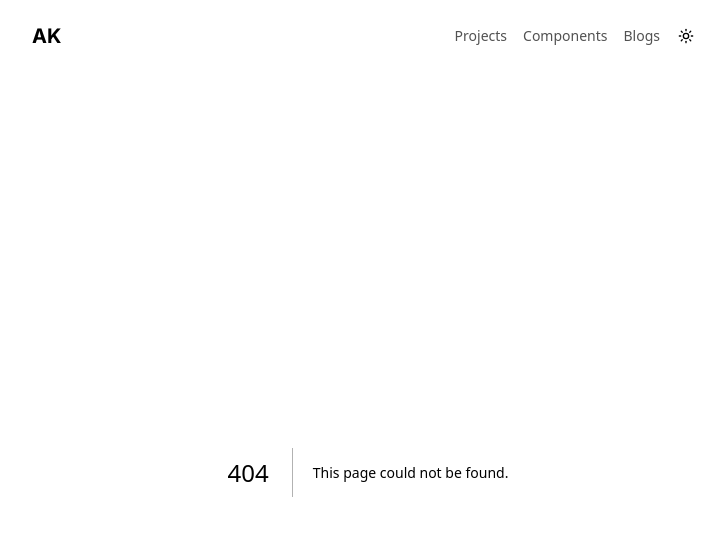
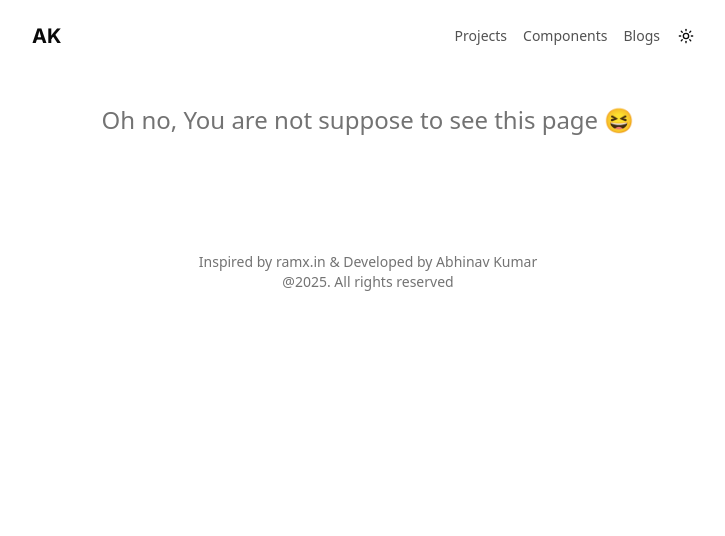
Before and after one commit to Abhinav-not-found/portfolio, a Next.js app: page /login in a window 1280 px wide. Before the commit this address had no page. Shown: the top 536 px of the page, without its empty margins (272-997 px from the left). Built offline with nearby package versions, Linux system fonts and the light colour scheme.

Commit message:
added footer

```diff
--- a/src/app/components/page.jsx
+++ b/src/app/components/page.jsx
@@ -1,9 +1,10 @@
 import React from 'react'
+import Header from '@/components/general/header'
 
 const page = () => {
   return (
     <div>
-
+      <Header>Components</Header>
     </div>
   )
 }
--- /dev/null
+++ b/src/app/login/page.jsx
@@ -0,0 +1,14 @@
+import React from "react"
+
+const Login = () => {
+  return (
+    <main className='mt-8'>
+      <p className='text-center text-muted-foreground text-2xl'>
+        Oh no, You are not suppose to see this page 😆
+      </p>
+
+    </main>
+  )
+}
+
+export default Login
--- a/src/app/projects/page.jsx
+++ b/src/app/projects/page.jsx
@@ -4,7 +4,7 @@ import Header from "@/components/general/header"
 const page = () => {
   return (
     <div>
-      <Header>Project</Header>
+      <Header>Projects</Header>
       <div className='w-full h-full grid grid-cols-2 gap-x-4 gap-y-2 mt-4'>
         <ProjectCard />
       </div>
--- a/src/components/general/container.jsx
+++ b/src/components/general/container.jsx
@@ -1,11 +1,13 @@
 import React from "react"
 import Navbar from "./navbar"
+import Footer from "./footer"
 
 const Container = ({ children }) => {
   return (
     <div className='max-w-2xl h-full mx-auto'>
       <Navbar />
       {children}
+      <Footer/>
     </div>
   )
 }
--- /dev/null
+++ b/src/components/general/footer.jsx
@@ -0,0 +1,16 @@
+import Link from "next/link"
+import React from "react"
+
+const Footer = () => {
+  return (
+    <footer className='mt-18 h-32 flex items-center justify-center'>
+      <div className='text-muted-foreground text-center text-sm'>
+        <p>Inspired by ramx.in & Developed by <Link href={'/login'} className="hover:underline hover:text-black">Abhinav Kumar</Link></p>
+
+        <p>@2025. All rights reserved</p>
+      </div>
+    </footer>
+  )
+}
+
+export default Footer
--- a/src/components/sections/hero.jsx
+++ b/src/components/sections/hero.jsx
@@ -5,7 +5,7 @@ import { Button } from "../ui/button"
 
 const Hero = () => {
   return (
-    <section className='w-full h-full space-y-10'>
+    <section className='w-full h-full space-y-12'>
       <div className='text-4xl font-inter font-semibold space-y-2 mt-4 tracking-tighter relative'>
         <h1 className=' '>Hi, I'm Abhinav Kumar</h1>
         <h1 className='text-muted-foreground text-5xl '>
@@ -34,7 +34,7 @@ const Hero = () => {
 
 const SocialLinks = () => {
   return (
-    <div className='flex gap-3 text-muted-foreground'>
+    <div className='flex gap-4 text-muted-foreground'>
       {socials.map(({ icon: Icon, href, label }) => (
         <a
           key={label}
```
